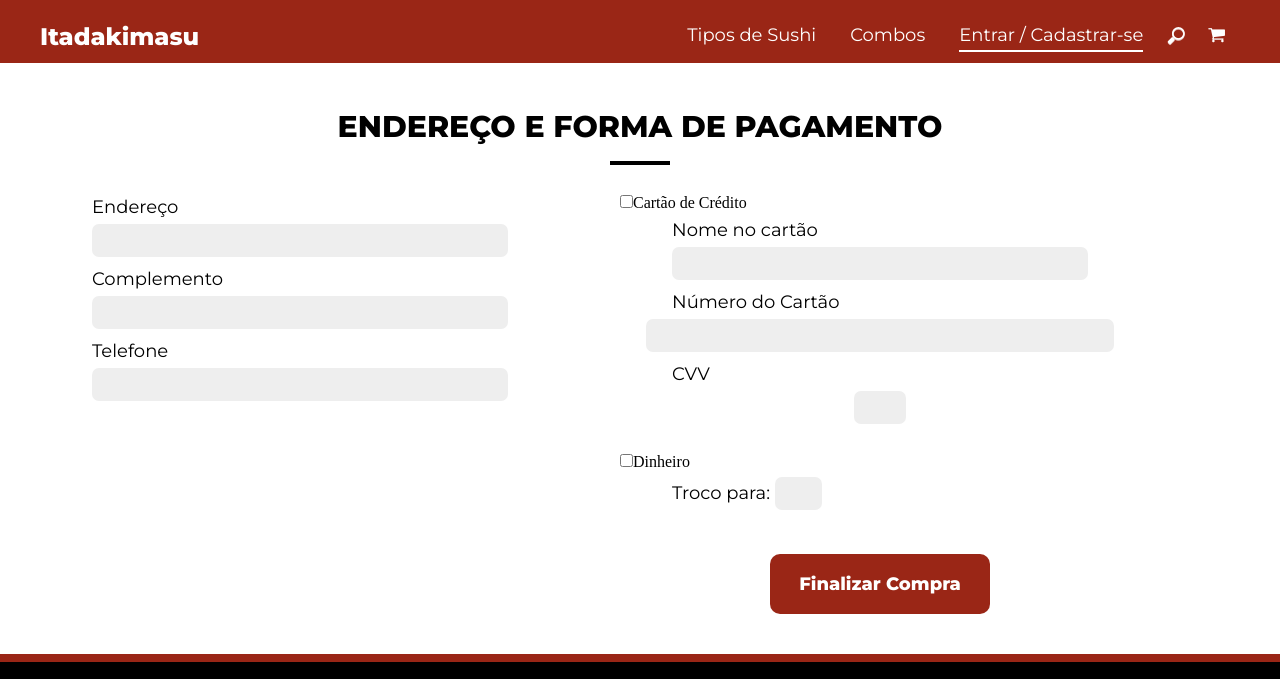
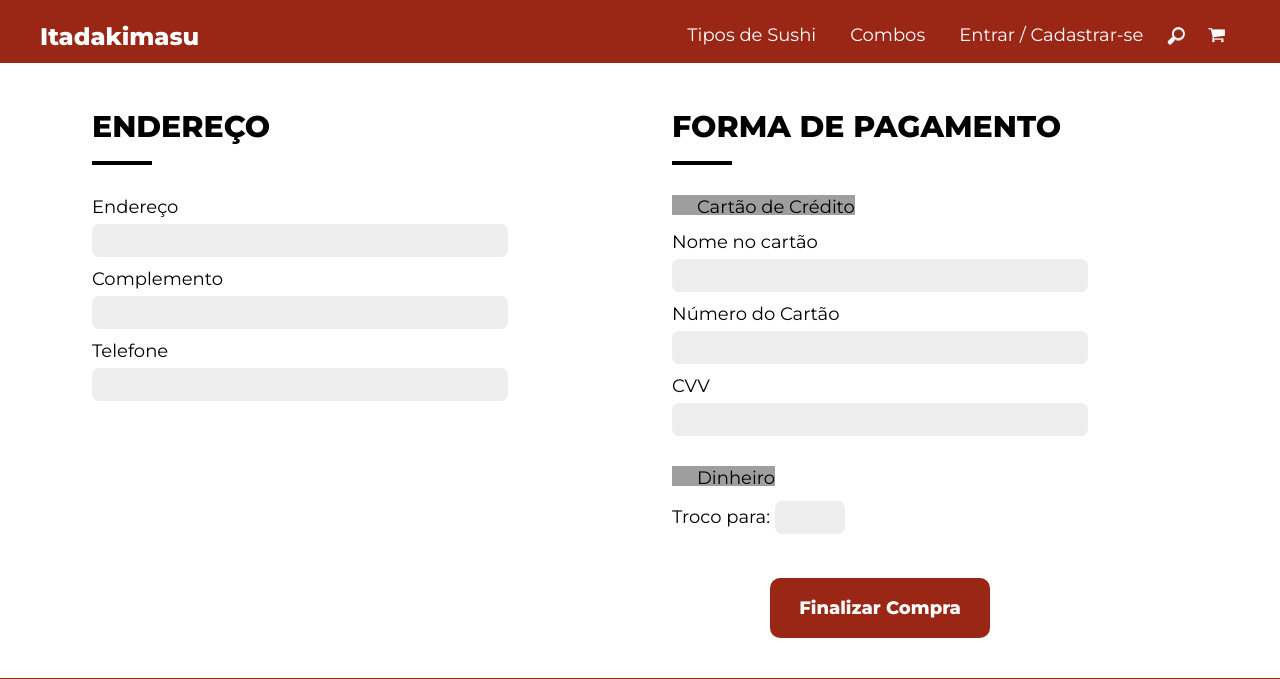
Before and after one commit to rochabianca/itadakimasu, a website: page web/pagamento.html in a window 1280 px wide. Shown: the top 679 px of the page. Drawn offline with Linux system fonts and the light colour scheme; grey boxes are pictures that could not be loaded.

Commit message:
página de pagamento mais ajeitadinha

```diff
--- a/web/pagamento.html
+++ b/web/pagamento.html
@@ -28,7 +28,7 @@
           <li class="buscar-mobile"><a href="#">Buscar</a></li>
           <li><a href="#">Tipos de Sushi</a></li>
           <li><a href="combos.html">Combos</a></li>
-          <li><a class="active" href="entrar-cadastro,html">Entrar / Cadastrar-se</a></li>
+          <li><a href="entrar-cadastro,html">Entrar / Cadastrar-se</a></li>
         </ul>
       </nav>
 
@@ -50,9 +50,9 @@
 
 
   <section class="contato container  top-divider">
-    <h1 class="titulo">Endereço e Forma de Pagamento</h1>
-    <div class="bg">
-    <form name="form" class="formphp grid-6 contato_form  float-l">
+
+    <form name="form" class="formphp grid-6 contato_form  float-l divider-bottom ">
+      <h1 class="subtitulo margin-subtitulo">Endereço</h1>
       <label for="email">Endereço</label>
       <input id="email" name="email" type="text">
       <label for="telefone">Complemento</label>
@@ -61,23 +61,27 @@
       <input id="complemento" name="complemento" type="text">
 
     </form>
-  </div>
 
     <form name="form" class="formphp grid-6 contato_form  float-l">
-        <input class="checkbox" type="checkbox" name="foda-se" value="eu to cansada">Cartão de Crédito
+        <h1 class="subtitulo margin-subtitulo">Forma de Pagamento</h1>
+        <input type="radio" value="0" name="campo-radio" id="campo-radio1" />
+        <label class="margin-subtitulo" for="campo-radio1">Cartão de Crédito</label>
 
         <label for="nome">Nome no cartão</label>
         <input id="nome" name="nome" type="text">
-        <label for="email">Número do Cartão</label>
-        <input style="width: 90%" id="email" name="email" type="text">
+        <label for="cartao">Número do Cartão</label>
+        <input class="cartao"  id="cartao" name="email" type="text">
         <label for="telefone">CVV</label>
-        <input style="width: 10%; margin-bottom: 30px;" id="telefone" name="telefone" type="text">
+        <input class="cvv"  id="telefone" name="telefone" type="text">
 
-        <input class="checkbox" type="checkbox" name="foda-se" value="eu to cansada">Dinheiro
+        <div class="top-space">
+        <input  type="radio" value="0" name="campo-radio" id="campo-radio2" />
+        <label class="margin-subtitulo" for="campo-radio2">Dinheiro</label>
 
-        <label class="divider-bottom" for="telefone">Troco para:
-        <input style="width: 10%; display: inline;" id="telefone" name="telefone" type="text">
+        <label class="divider-bottom dinheiro" for="troco">Troco para:
+        <input id="telefone" name="troco" type="text">
       </label>
+    </div>
 
         <a href="fim.html" class="btn btn-roxo">Finalizar Compra</a>
       </form>
--- a/web/scss/_form.scss
+++ b/web/scss/_form.scss
@@ -4,6 +4,11 @@
 
 .contato_form {
   padding-right: 60px;
+
+  @include d(s) {
+    padding-right: 0px;
+    margin: 0 auto;
+  }
 }
 
 .contato_form label {
--- a/web/scss/style.scss
+++ b/web/scss/style.scss
@@ -71,10 +71,6 @@ img {
     height: 4px;
     margin: 10px 0px;
   }
-}
-
-.margin-subtitulo {
-  margin-left: 10%;
 }
 
 .menor {
@@ -323,3 +319,33 @@ hr.linha {
 .top-space {
   margin-top: 30px;
 }
+
+.margin-subtitulo {
+  margin-left: 10% !important;
+}
+
+input[type=radio] + label {
+  display:inline-block;
+  height:20px;
+  padding:0 0 0px 25px;
+  margin:0 10px 15px 0;
+  background-image:url(http://www.webcis.com.br/images/imagens-noticias/checkbox/ico-master.png);
+  background-repeat:no-repeat;
+  background-position:0 0;
+}
+
+input[type=radio]:checked + label{
+  background-position:0 -30px;
+}
+
+input[type=radio] {
+  display:none; /* Esconde os inputs */
+}
+
+.dinheiro {
+  display: inline-block;
+  input {
+    display: inline-block;
+    width: 15%;
+  }
+}
```
Also changed, not shown: web/css/style.css, web/css/style.min.css.
